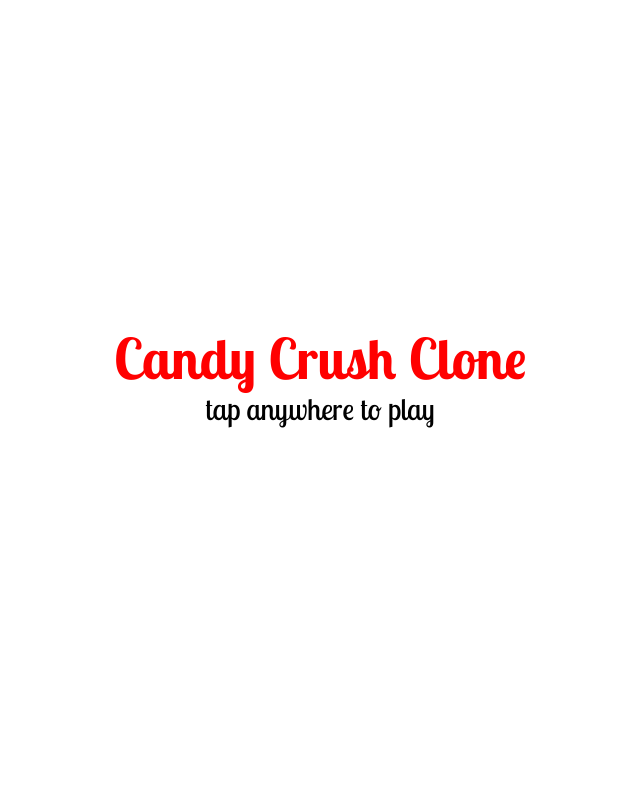
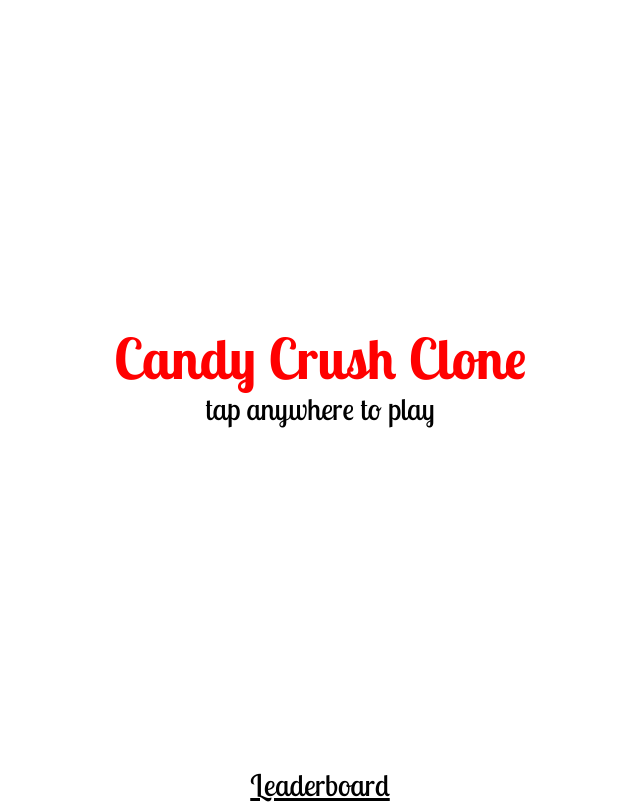
Before and after one commit to huynhtrankhanh/Crusgkeo, a website built with Vite: page index.html in a window 1280 px wide. Shown: the whole page, without its empty margins (320-960 px from the left). Built offline with nearby package versions, Linux system fonts and the light colour scheme.

Commit message:
Add link to leaderboard

```diff
--- a/index.html
+++ b/index.html
@@ -175,5 +175,8 @@
   <body>
     <canvas id="canvas"></canvas>
     <script src="src/script.ts" type="module"></script>
+<div style="font-family: 'Lobster Two', cursive; font-size: 30px; text-align: center; position: absolute; bottom: 0; width: 100%;">
+   <a href="/leaderboard.html" style="color: black">Leaderboard</a>
+</div>
   </body>
 </html>
```
